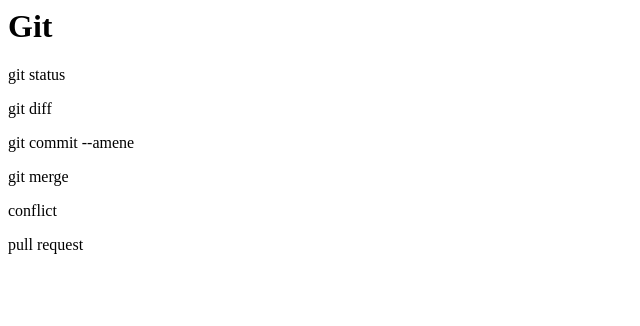
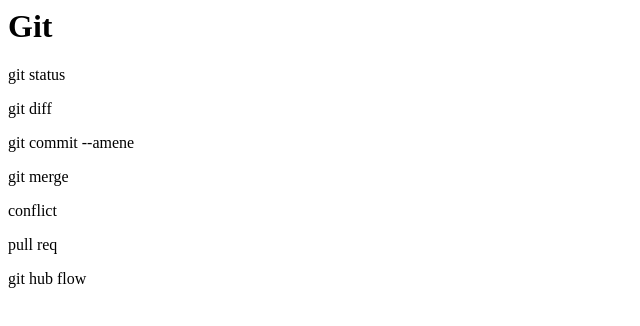
Before and after one commit to hideho00/git_turtorial, a plain HTML site: page index.html in a window 1280 px wide. Shown: the whole page, without its empty margins (0-640 px from the left). Drawn offline with Linux system fonts and the light colour scheme.

Commit message:
Github flow

```diff
--- a/index.html
+++ b/index.html
@@ -4,4 +4,5 @@
 <p>git commit --amene</p>
 <p>git merge</p>
 <p>conflict</p>
-<p>pull request</p>
+<p>pull req</p>
+<p>git hub flow</p>
```
